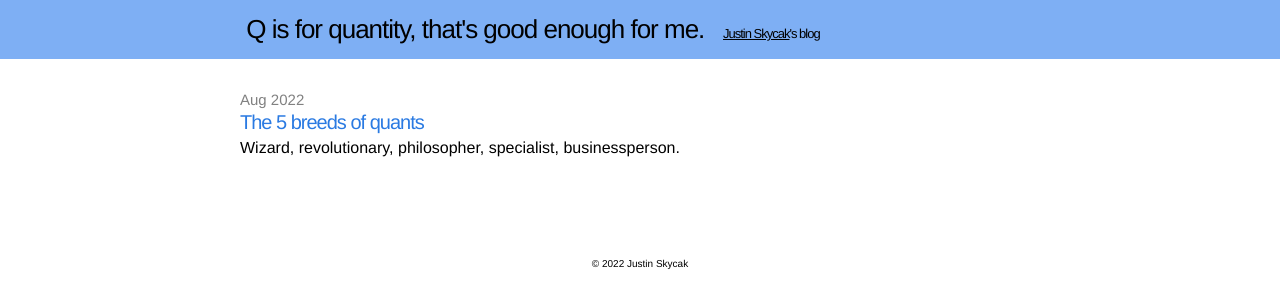
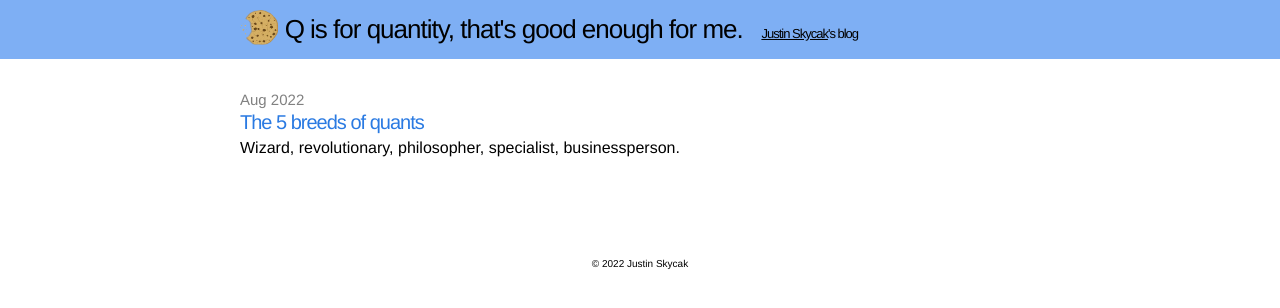
Before and after one commit to quantmonster/quantmonster.github.io, a Jekyll site: the page built from index.html, in a window 1280 px wide. Shown: the top 308 px of the page. Built offline with Jekyll 4.4.1, drawn with Linux system fonts in a browser that asks for light colours.

Commit message:
Update header.html

```diff
--- a/_includes/header.html
+++ b/_includes/header.html
@@ -2,7 +2,7 @@
 
   <div class="wrap">
 
-    <!--<a style="text-decoration:none;" href="{{ site.baseurl }}/"><img src="/images/cookie.png" style="float:left; height:40px;"></a>-->
+    <a style="text-decoration:none;" href="{{ site.baseurl }}/"><img src="/images/cookie.png" style="float:left; height:35px;"></a>
 
     <div class="site-title">
       <a style="text-decoration:none; color:black" href="{{ site.baseurl }}/"><!--<img src="/images/cookie.png" width="25px"> -->&nbsp;Q is for quantity, that's good enough for me. &nbsp;&nbsp;<a style="text-decoration:none; color:black" href="https://justinmath.com" target="_blank"><font size="2em"><u>Justin Skycak</u>'s blog</font></a></a>
```
